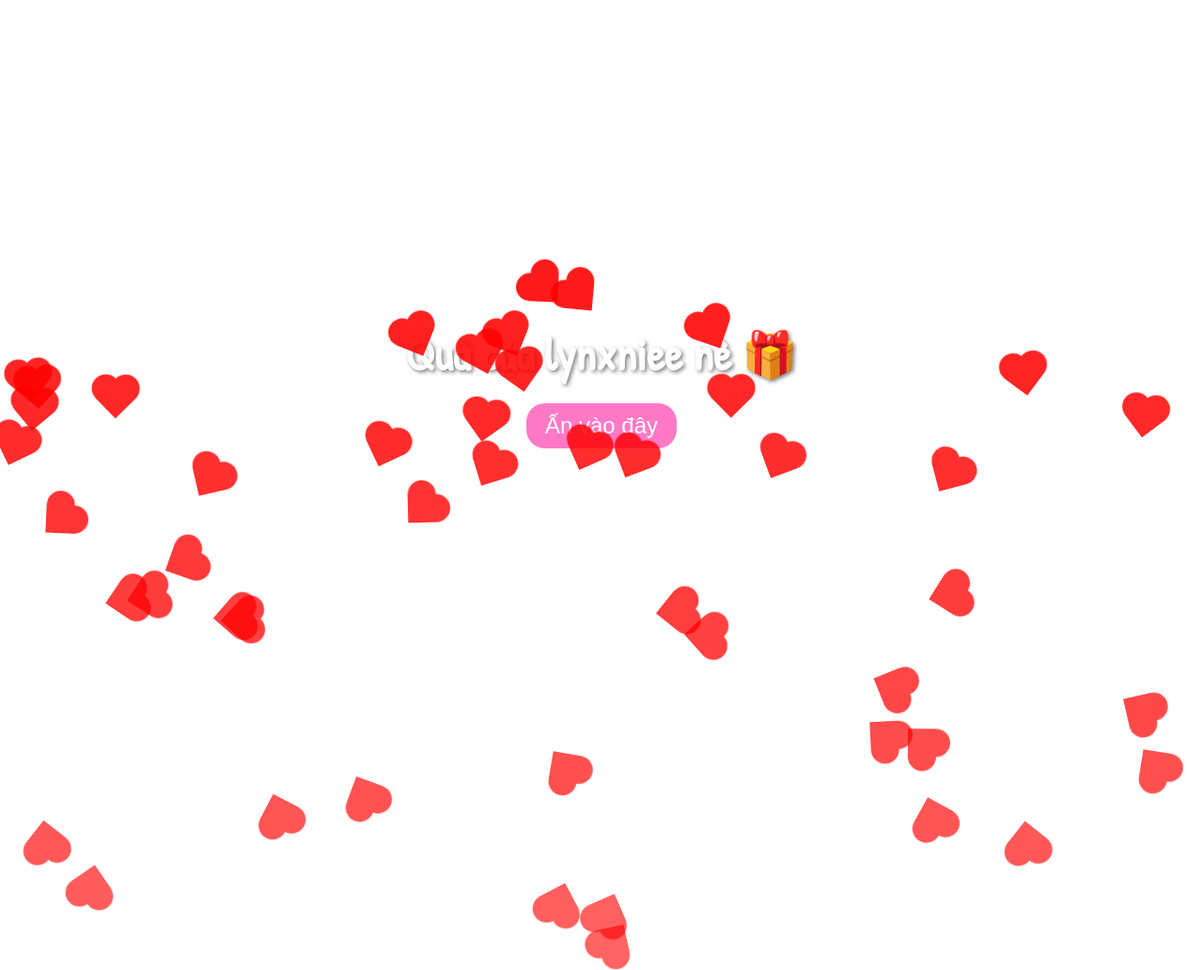
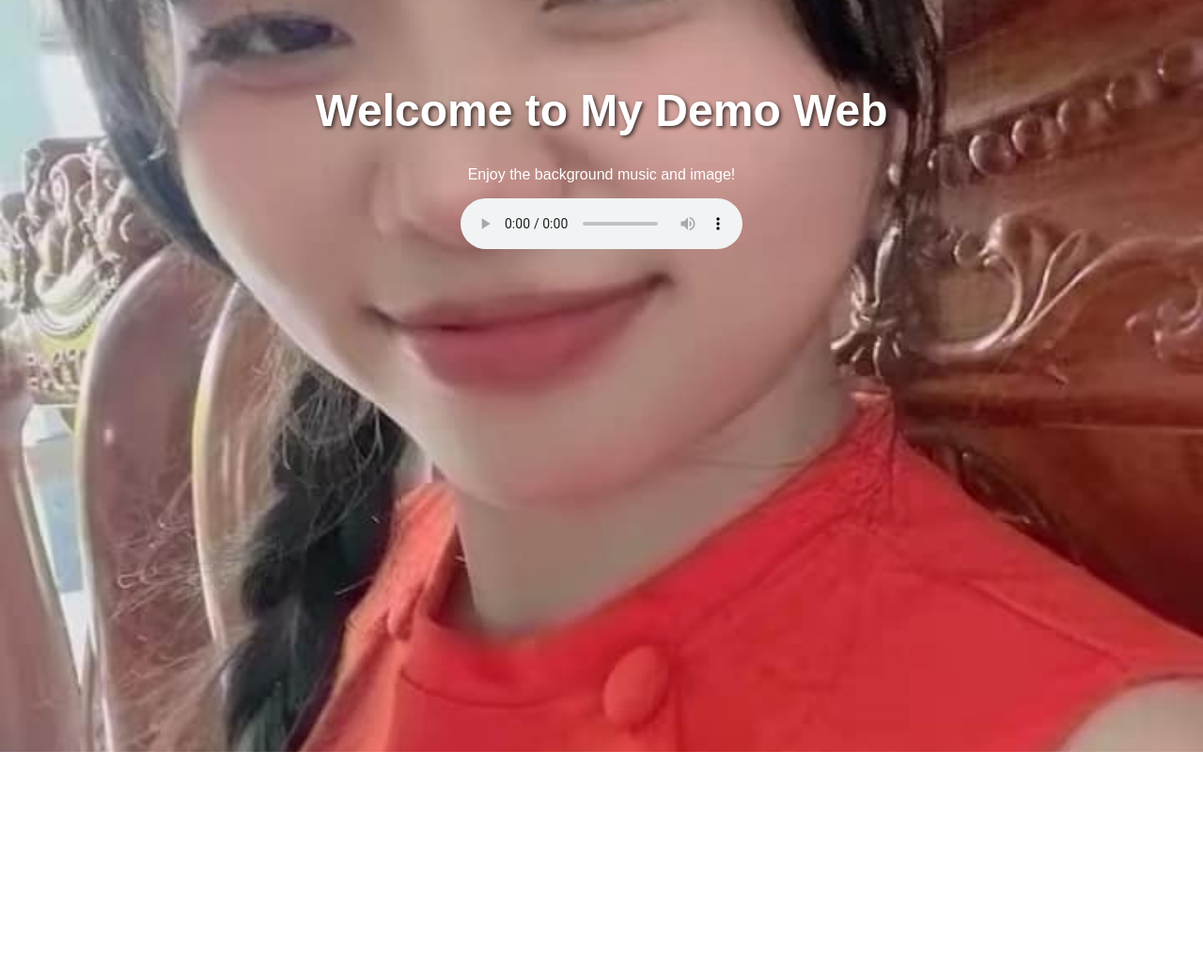
Before and after one commit to lynxniee/hehe, a plain HTML site: page index.html in a window 1280 px wide. Shown: the top 1032 px of the page at 94% size. After the commit the page ends 800 px from the top, so only its background shows below. Drawn offline with Linux system fonts and the light colour scheme.

Commit message:
Add files via upload

```diff
--- a/index.html
+++ b/index.html
@@ -1,154 +1,31 @@
+
 <!DOCTYPE html>
 <html lang="en">
 <head>
     <meta charset="UTF-8">
     <meta name="viewport" content="width=device-width, initial-scale=1.0">
-  <title>Confession Web</title>
+    <title>Demo Web</title>
     <style>
         body {
-      margin: 0;
-      height: 100vh;
-      background: url('./cute.jpeg') no-repeat center center;
-      background-size: contain;
-      font-family: 'Patrick Hand', cursive;
-      color: #fff;
+            background: url('cute.jpeg') no-repeat center center fixed;
+            background-size: cover;
+            font-family: Arial, sans-serif;
+            color: white;
             text-align: center;
-      overflow: hidden;
-      display: flex;
-      flex-direction: column;
-      justify-content: center;
-      align-items: center;
+            padding-top: 50px;
         }
         h1 {
-      font-size: 3rem;
-      text-shadow: 2px 2px 4px rgba(0, 0, 0, 0.5);
-      margin: 20px 0;
-      transition: opacity 1s ease;
-    }
-    .heart {
-      position: absolute;
-      width: 30px;
-      height: 30px;
-      background: red;
-      transform: rotate(-45deg);
-      animation: heartFall 10s linear infinite;
-      opacity: 0.8;
-      transition: transform 0.5s ease, opacity 0.5s ease;
-    }
-    .heart::before,
-    .heart::after {
-      content: '';
-      position: absolute;
-      width: 30px;
-      height: 30px;
-      background: red;
-      border-radius: 50%;
-    }
-    .heart::before {
-      top: -15px;
-      left: 0;
-    }
-    .heart::after {
-      top: 0;
-      left: -15px;
-    }
-    .heart:hover {
-      transform: scale(1.2) rotate(0deg);
-      opacity: 1;
-      background: #ff69b4;
-    }
-    @keyframes heartFall {
-      0% { transform: translateY(-100px) rotate(0deg); opacity: 0.9; }
-      100% { transform: translateY(110vh) rotate(360deg); opacity: 0.5; }
-    }
-    .heart-container button {
-      font-size: 1.5rem;
-      padding: 10px 20px;
-      border: none;
-      border-radius: 20px;
-      cursor: pointer;
-      background-color: #ff79c6;
-      color: white;
-      transition: background-color 0.3s;
-    }
-    .buttons button {
-      font-size: 1.2rem;
-      margin: 10px;
-      padding: 10px 20px;
-      border: none;
-      border-radius: 10px;
-      cursor: pointer;
-      background-color: #4CAF50;
-      color: white;
-    }
-    .buttons button:hover {
-      background-color: #45a049;
-    }
-    #message {
-      font-size: 2rem;
-      margin-top: 20px;
-      display: none;
-      color: #ffcccb;
+            font-size: 3em;
+            text-shadow: 2px 2px 4px rgba(0, 0, 0, 0.7);
         }
     </style>
-  <link href="https://fonts.googleapis.com/css2?family=Patrick+Hand&display=swap" rel="stylesheet">
 </head>
 <body>
-  <h1 id="main-title">Quà của lynxniee nè 🎁</h1>
-  <div class="heart-container" id="heart-container">
-    <button id="reveal-button">Ấn vào đây</button>
-  </div>
-  <div id="reveal-section" style="display: none;">
-    <h1>Bạn có muốn làm người yêu mình không? 💖</h1>
-    <div class="buttons">
-      <button id="yes-button">Yes</button>
-      <button id="no-button">No</button>
-    </div>
-    <p id="message">Yayyy! Mình cũng thích bạn lắm! 💕</p>
-  </div>
-  <audio id="background-audio" loop muted>
+    <h1>Welcome to My Demo Web</h1>
+    <p>Enjoy the background music and image!</p>
+    <audio controls autoplay loop>
         <source src="tinhnaycoem-speedup.mp3" type="audio/mpeg">
-    Trình duyệt của bạn không hỗ trợ phát nhạc.
+        Your browser does not support the audio element.
     </audio>
-  <script>
-    document.addEventListener('DOMContentLoaded', () => {
-      const heartCount = 50;
-      for (let i = 0; i < heartCount; i++) {
-        const heart = document.createElement('div');
-        heart.classList.add('heart');
-        heart.style.left = Math.random() * 100 + 'vw';
-        heart.style.animationDelay = Math.random() * 5 + 's';
-        heart.style.animationDuration = 5 + Math.random() * 5 + 's';
-        document.body.appendChild(heart);
-      }
-    });
-
-    document.getElementById('reveal-button').addEventListener('click', () => {
-      document.getElementById('reveal-section').style.display = 'block';
-      document.getElementById('heart-container').style.display = 'none';
-      document.getElementById('main-title').style.opacity = '0';
-      const audio = document.getElementById('background-audio');
-      audio.muted = false;
-      audio.play().catch(error => console.log('Không thể phát nhạc:', error));
-    });
-
-    const yesButton = document.getElementById('yes-button');
-    const message = document.getElementById('message');
-
-    yesButton.addEventListener('click', () => {
-      message.style.display = 'block';
-    });
-
-    const noButton = document.getElementById('no-button');
-    noButton.addEventListener('mouseenter', () => {
-      const randomX = Math.random() * 80 + 10;
-      const randomY = Math.random() * 80 + 10;
-      const randomColor = `#${Math.floor(Math.random() * 16777215).toString(16)}`;
-      noButton.style.position = 'absolute';
-      noButton.style.left = `${randomX}%`;
-      noButton.style.top = `${randomY}%`;
-      noButton.style.backgroundColor = randomColor;
-    });
-  </script>
 </body>
 </html>
```
Also changed, not shown: cute.jpeg (added), 1 other file. Lines whose indentation alone changed are shown as unchanged.
